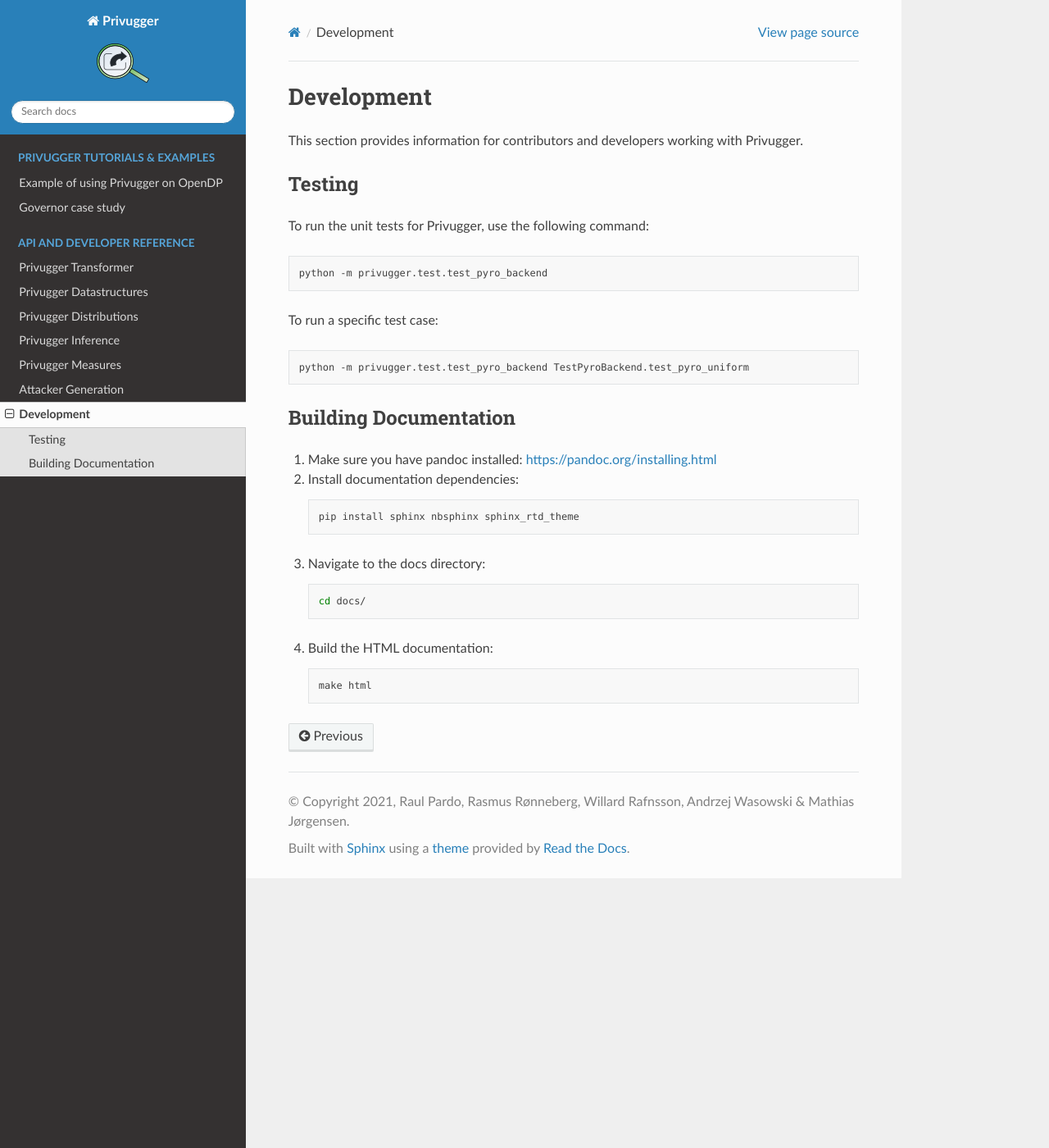
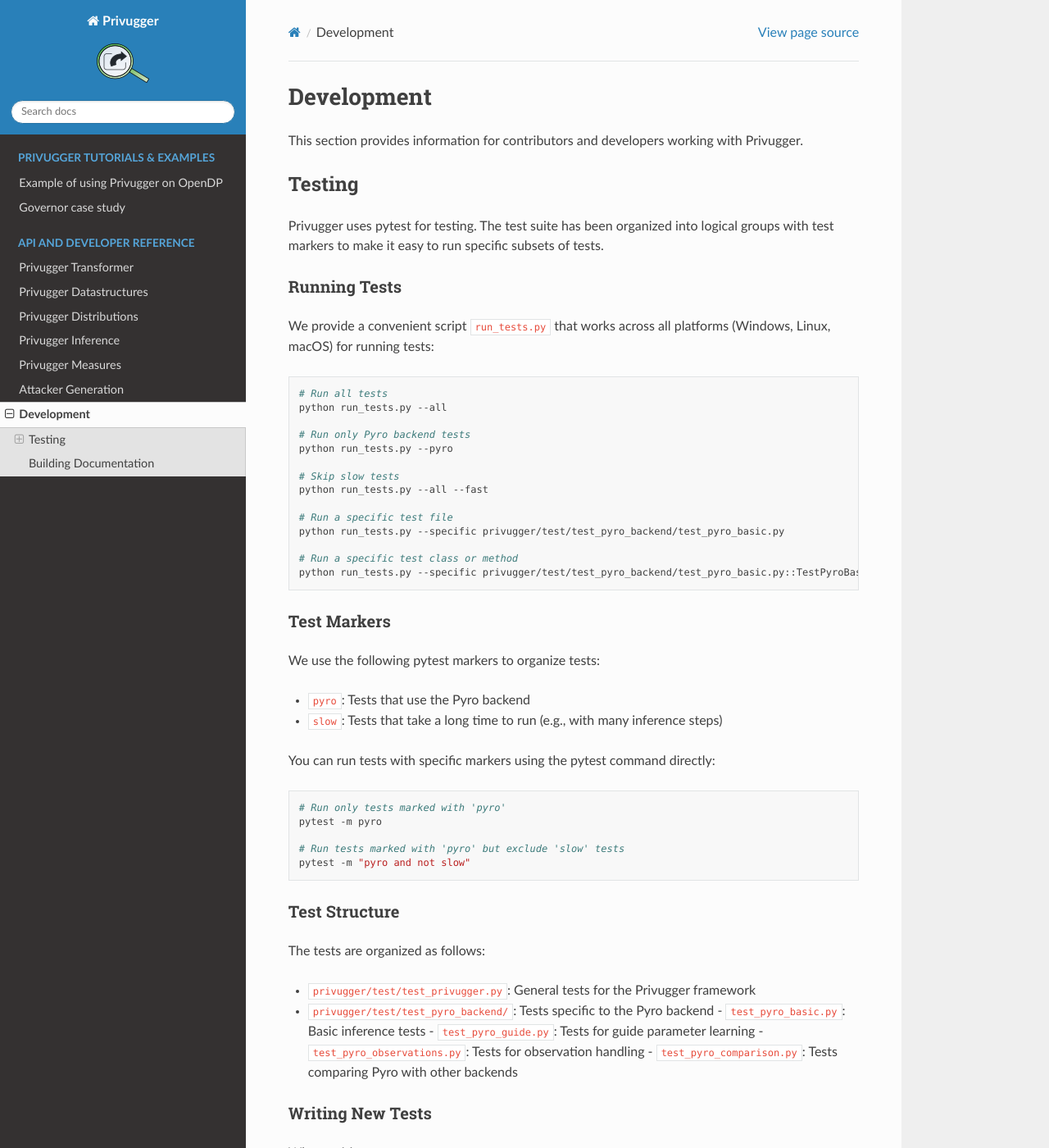
Before and after one commit to tommcamm/privugger, a Sphinx documentation site: the page built from docs/development.rst, in a window 1280 px wide and 1400 px high. Shown: the whole window at 82% size. Built offline with Sphinx 7.4.7 and the Read the Docs theme 3.1.0, drawn with Linux system fonts in a browser that asks for light colours; pages that are not in the unit, such as notebooks, are missing from menus; some of the changed text lies outside the part shown.

Commit message:
docs: enhance testing documentation with pytest usage and test organization details

```diff
--- a/docs/development.rst
+++ b/docs/development.rst
@@ -6,17 +6,69 @@
 Testing
 -------
 
-To run the unit tests for Privugger, use the following command:
+Privugger uses pytest for testing. The test suite has been organized into logical groups with test markers to make it easy to run specific subsets of tests.
+
+Running Tests
+~~~~~~~~~~~~
+
+We provide a convenient script ``run_tests.py`` that works across all platforms (Windows, Linux, macOS) for running tests:
 
 .. code-block:: bash
 
-   python -m privugger.test.test_pyro_backend
+   # Run all tests
+   python run_tests.py --all
 
-To run a specific test case:
+   # Run only Pyro backend tests
+   python run_tests.py --pyro
+
+   # Skip slow tests
+   python run_tests.py --all --fast
+
+   # Run a specific test file
+   python run_tests.py --specific privugger/test/test_pyro_backend/test_pyro_basic.py
+
+   # Run a specific test class or method
+   python run_tests.py --specific privugger/test/test_pyro_backend/test_pyro_basic.py::TestPyroBasicInference::test_pyro_uniform
+
+Test Markers
+~~~~~~~~~~~~
+
+We use the following pytest markers to organize tests:
+
+- ``pyro``: Tests that use the Pyro backend
+- ``slow``: Tests that take a long time to run (e.g., with many inference steps)
+
+You can run tests with specific markers using the pytest command directly:
 
 .. code-block:: bash
 
-   python -m privugger.test.test_pyro_backend TestPyroBackend.test_pyro_uniform
+   # Run only tests marked with 'pyro'
+   pytest -m pyro
+
+   # Run tests marked with 'pyro' but exclude 'slow' tests
+   pytest -m "pyro and not slow"
+
+Test Structure
+~~~~~~~~~~~~~
+
+The tests are organized as follows:
+
+- ``privugger/test/test_privugger.py``: General tests for the Privugger framework
+- ``privugger/test/test_pyro_backend/``: Tests specific to the Pyro backend
+  - ``test_pyro_basic.py``: Basic inference tests
+  - ``test_pyro_guide.py``: Tests for guide parameter learning
+  - ``test_pyro_observations.py``: Tests for observation handling
+  - ``test_pyro_comparison.py``: Tests comparing Pyro with other backends
+
+Writing New Tests
+~~~~~~~~~~~~~~~~
+
+When writing new tests:
+
+1. Place them in the appropriate directory based on functionality
+2. Use the ``@pytest.mark.pyro`` decorator for Pyro-related tests
+3. Use the ``@pytest.mark.slow`` decorator for tests that take a long time to run
+4. Ensure tests use cross-platform paths with ``os.path.join``
 
 Building Documentation
 ---------------------
```
